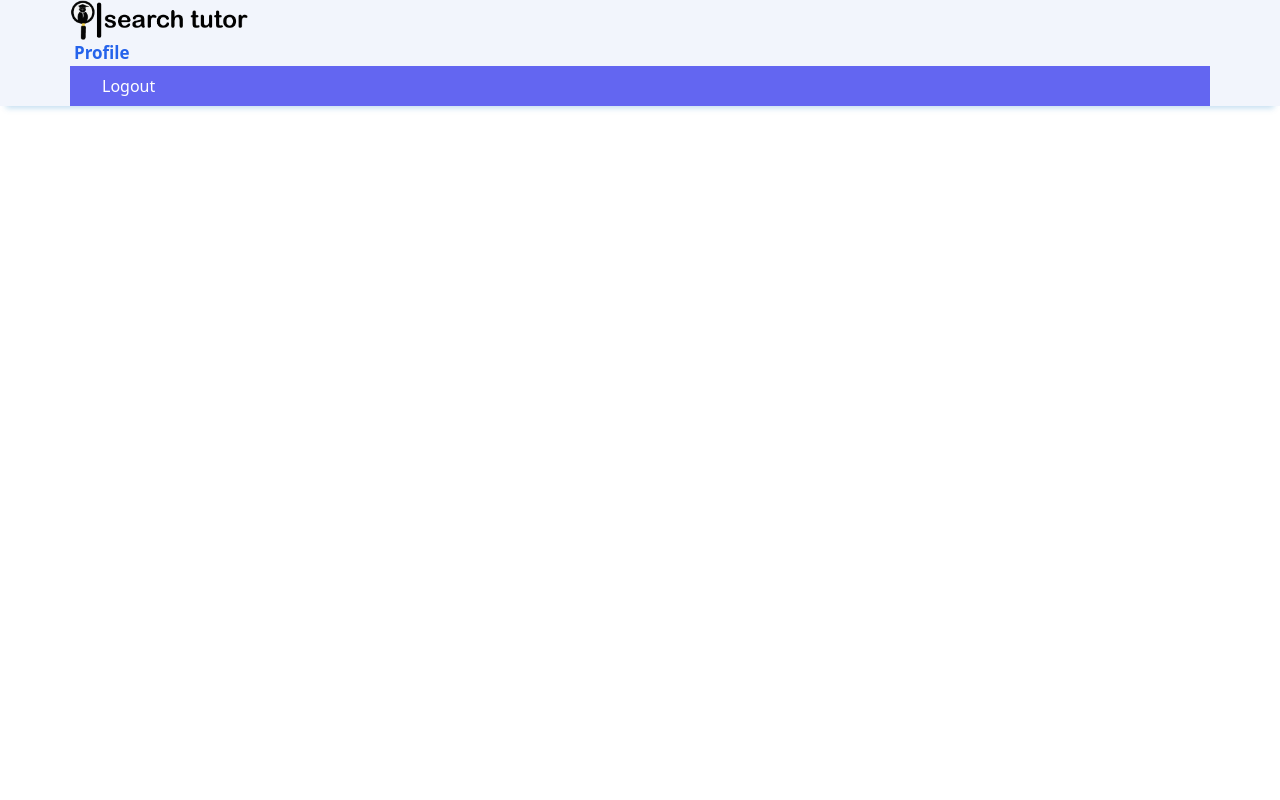
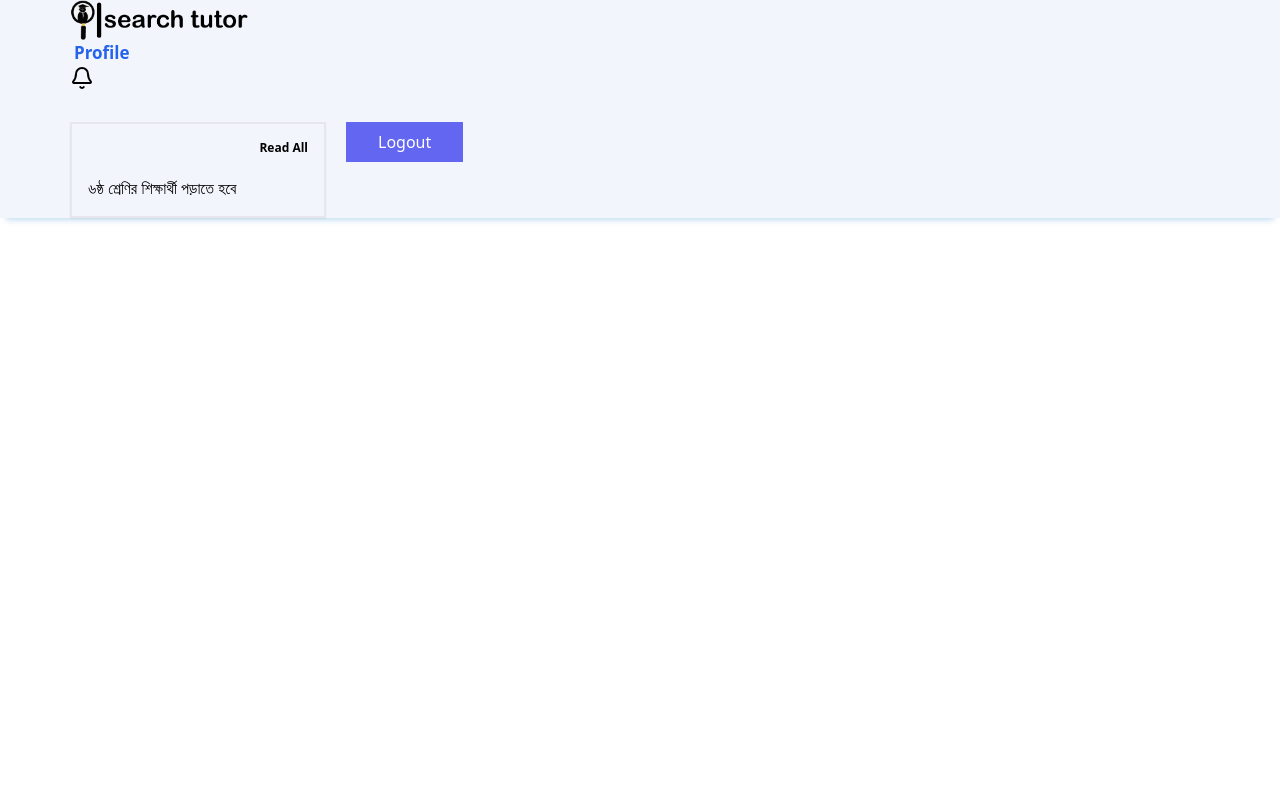
Before and after one commit to MISFOfficial/Search-Tutor-redesign, a React (Vite) app: page /profile in a window 1280 px wide. Shown: the top 800 px of the page. Built offline with nearby package versions, Linux system fonts and the light colour scheme; no server answers; sample sign-in values are in the browser's storage.

Commit message:
added the notifications ball

```diff
--- a/src/Pages/Profile/Profile.jsx
+++ b/src/Pages/Profile/Profile.jsx
@@ -414,7 +414,7 @@ const Profile = () => {
                 </button>
                 {isEditing && (
                   <button onClick={handleSave} className="btn w-fit ">
-                    Save Changes
+                    Save
                   </button>
                 )}
               </div>
--- a/src/Pages/Shared/Header/Header.jsx
+++ b/src/Pages/Shared/Header/Header.jsx
@@ -2,6 +2,7 @@ import React, { useContext } from "react";
 import { Link, NavLink } from "react-router-dom";
 import { AuthContext } from "../../../providers/AuthProvider";
 import {
+  Bell,
   BookOpen,
   Briefcase,
   ClipboardList,
@@ -192,6 +193,7 @@ const Header = () => {
           </li>
         </>
       )}
+
     </>
   );
 
@@ -222,13 +224,30 @@ const Header = () => {
                   {navOption}
                 </ul>
               </div>
-              <div className="">
+              <div className=" flex">
                 {user ? (
-                  <Link
-                    onClick={handleLogout}
-                    className="btn bg-indigo-500 py-2 px-8 text-white hidden md:block">
-                    Logout
-                  </Link>
+                  <div className="flex items-center gap-5">
+                    <div class="dropdown dropdown-end text-black">
+                      <div tabindex="0" role="button" class="text-black"><Bell /></div>
+                      <ul tabindex="0" class="dropdown-content menu bg-[#F2F5FC] rounded-box z-1 w-64 p-4 shadow-sm mt-8 border-2">
+                        <div className="flex items-center justify-between mb-5">
+                          <h1 className="text-center font-bold"></h1>
+                          <button className="font-bold text-xs">Read All</button>
+                        </div>
+                        {/* <div className="divider divider-info m-0"></div> */}
+                        <ul>
+                          <li>৬ষ্ঠ শ্রেণির শিক্ষার্থী পড়াতে হবে </li>
+                        </ul>
+                      </ul>
+                    </div>
+
+                    <Link
+                      onClick={handleLogout}
+                      className="btn bg-indigo-500 py-2 px-8 text-white hidden md:block">
+                      Logout
+                    </Link>
+                  </div>
+
                 ) : (
                   <Link
                     to={"/signup"}
```
